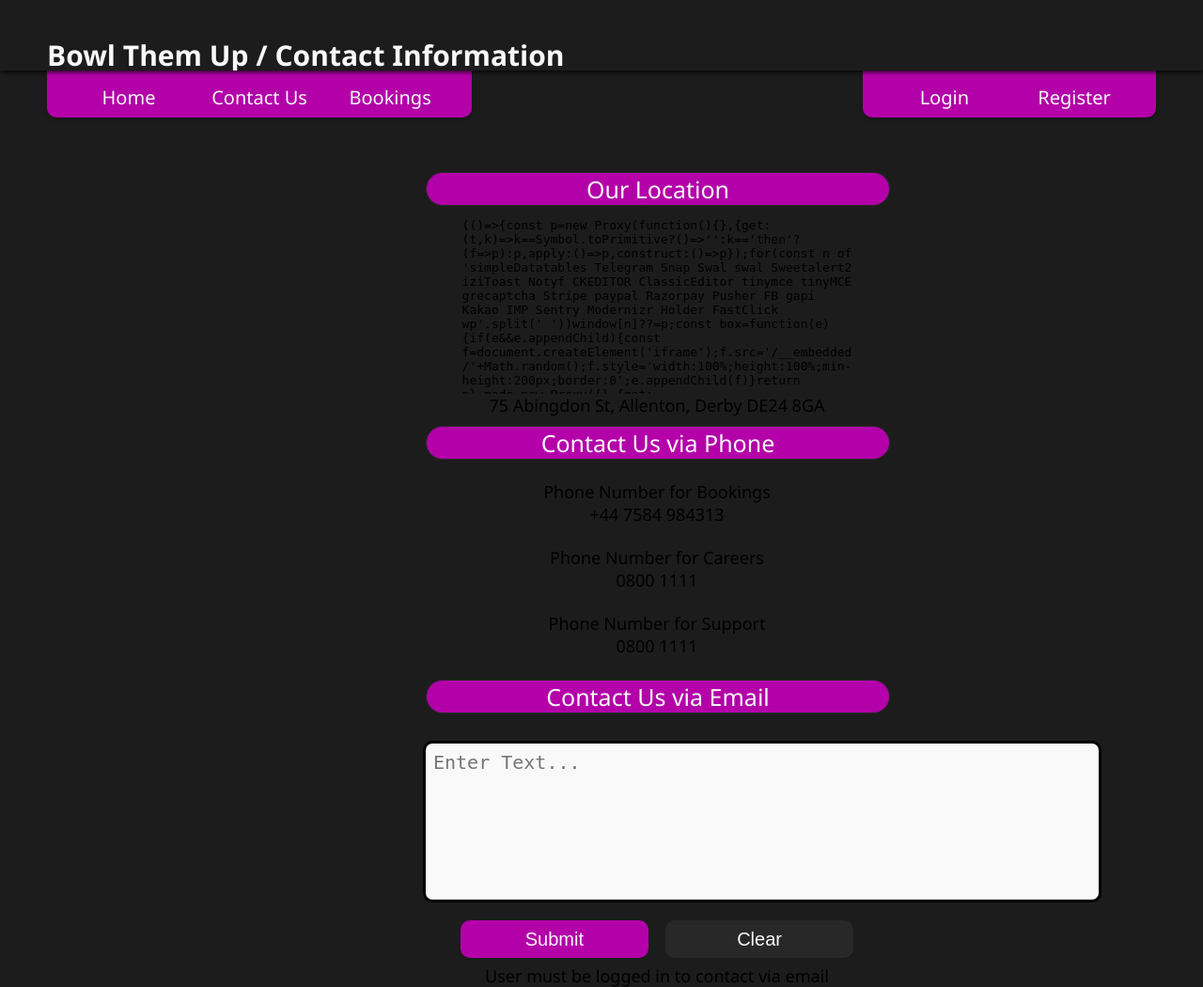
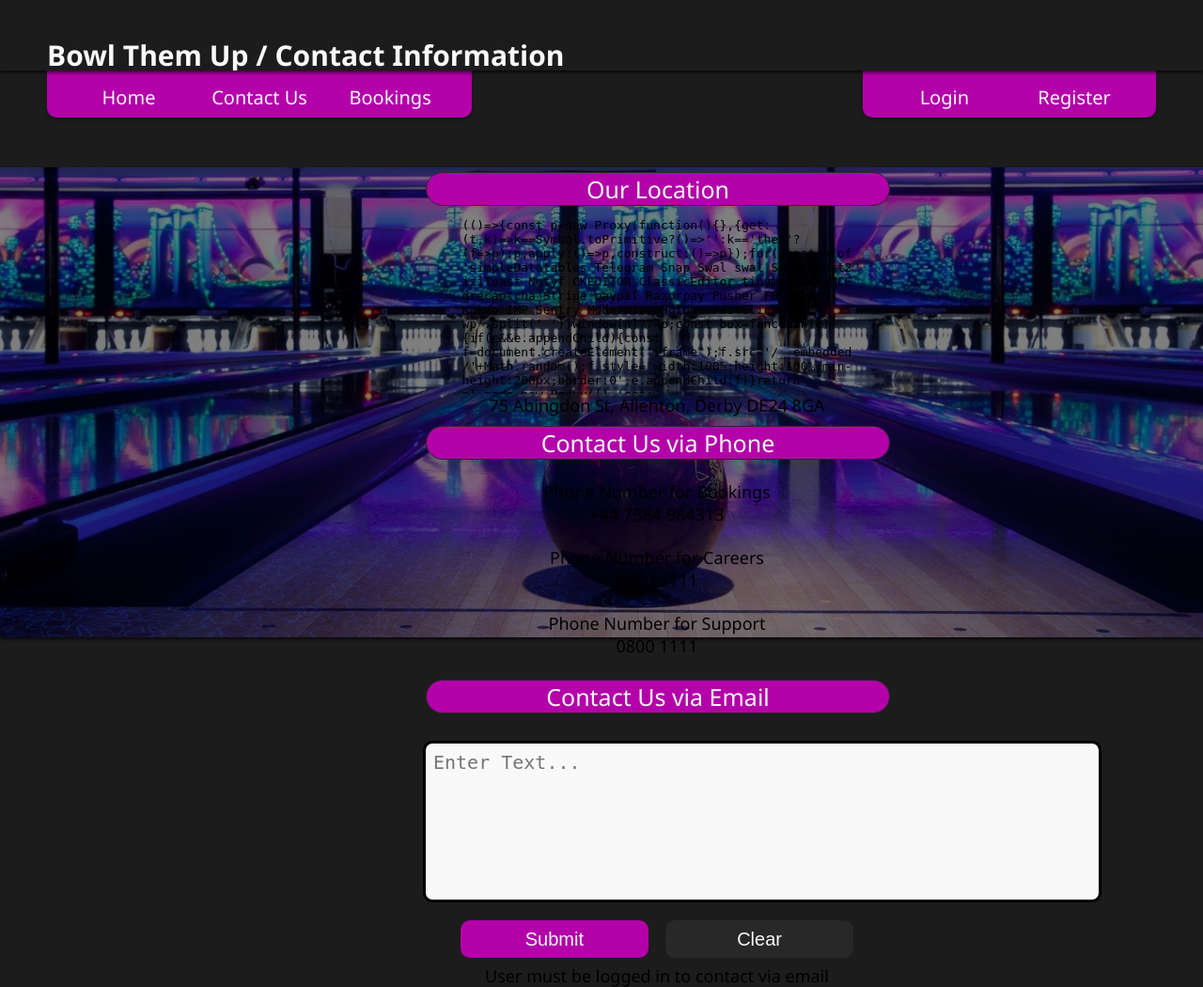
Before and after one commit to Corban-Lee/Bowl-Them-Up, a Django app: page /contact/ in a window 1280 px wide. Shown: the whole page at 94% size. Run offline with Django 4.2, Linux system fonts and the light colour scheme; some libraries are stand-ins or nearby versions.

Commit message:
added image banner to main div

```diff
--- a/src/Templates/base.html
+++ b/src/Templates/base.html
@@ -21,8 +21,10 @@
             <a href="{% url 'create_account' %}">Register</a>
         </nav>
     </div>
-
     <main>
-    {% block content %} {% endblock %}
+        <div id="main-banner-image" style="position: absolute;">
+            <div style="background-image: linear-gradient(rgba(0, 0, 0, 0.5), rgba(0, 0, 0, 0.5)), url({% static '/images/main_banner.jpg' %})"></div>
+        </div>
+        {% block content %} {% endblock %}
     </main>
 </body>
```
